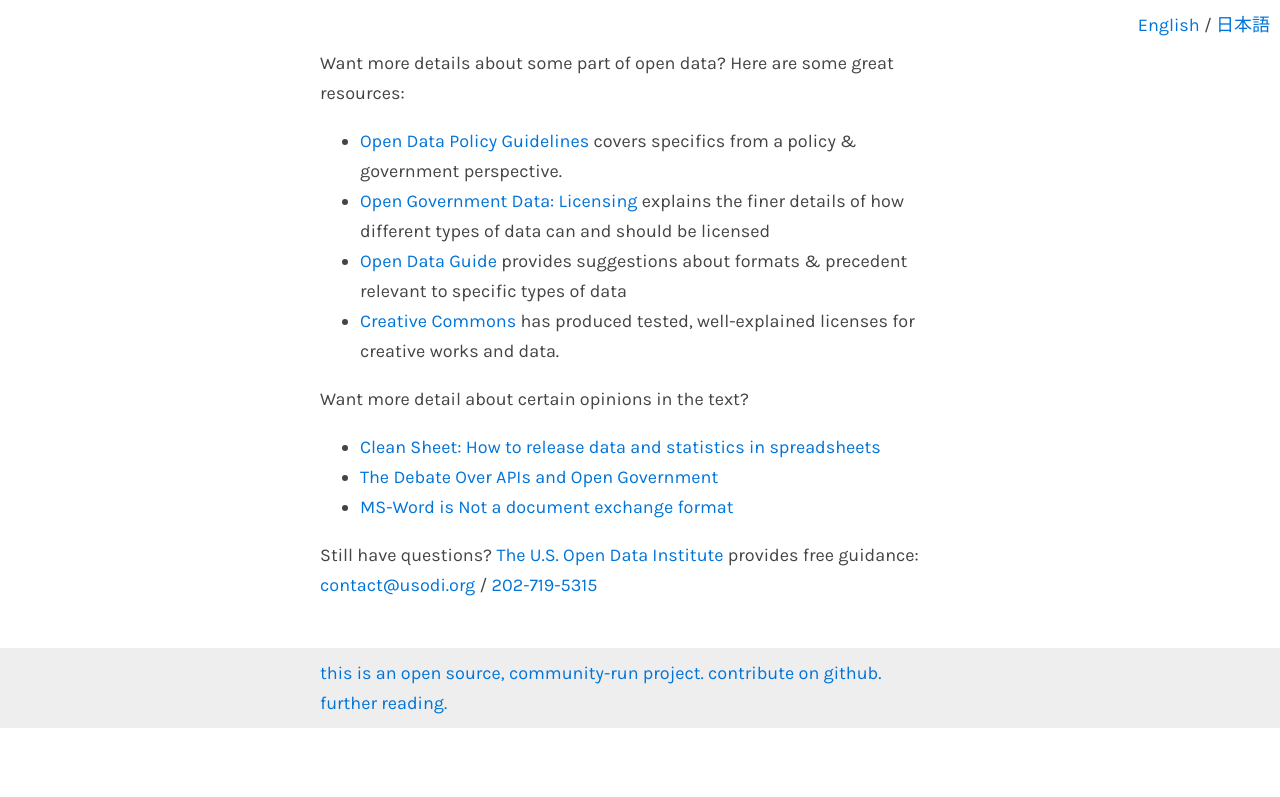
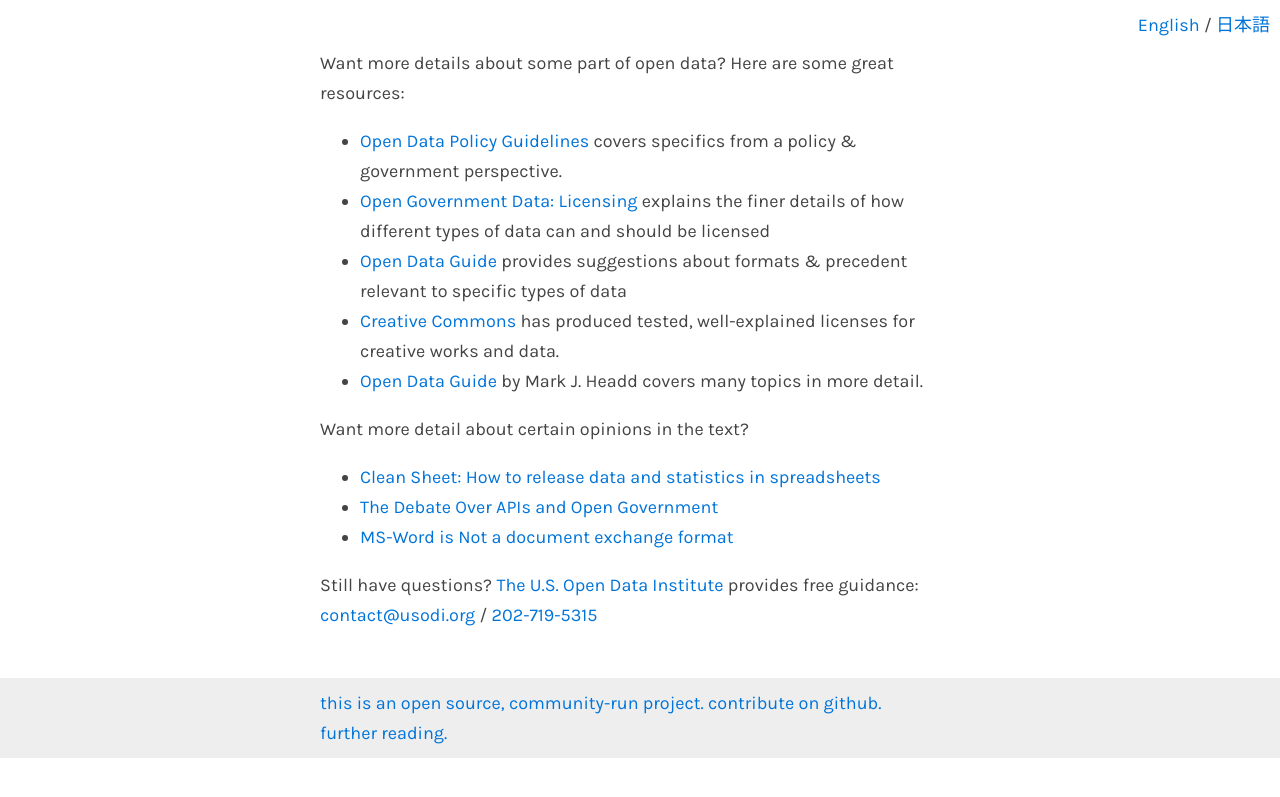
Before and after one commit to tmcw/simpleopendata, a Jekyll site: the page built from more.md, in a window 1280 px wide. Shown: the top 797 px of the page. Built offline with Jekyll 4.4.1, drawn with Linux system fonts in a browser that asks for light colours; Markdown is read by kramdown in place of the engine named in the settings; comment, search, counter and statistics services are not loaded.

Commit message:
Mention open.guide

```diff
--- a/more.md
+++ b/more.md
@@ -12,6 +12,7 @@ Want more details about some part of open data? Here are some great resources:
   suggestions about formats & precedent relevant to specific types of data
 * [Creative Commons](http://creativecommons.org/) has produced tested, well-explained
   licenses for creative works and data.
+* [Open Data Guide](http://opendata.guide/) by Mark J. Headd covers many topics in more detail.
 
 Want more detail about certain opinions in the text?
 
```
